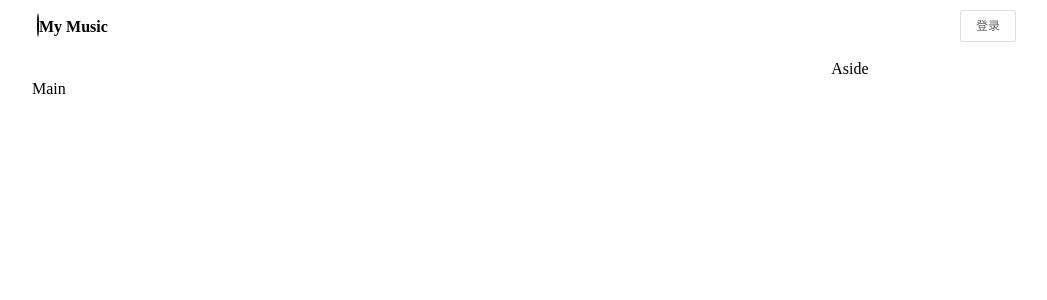
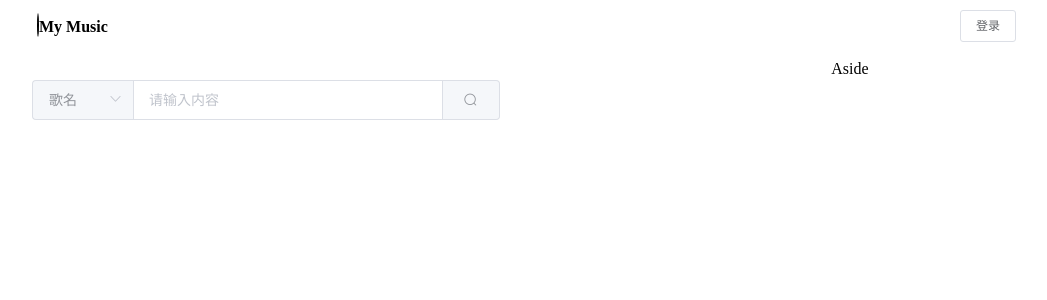
Before and after one commit to jwxhhxx/musicMenu, a Vue app in the folder music_menu_v2/: page / in a window 1280 px wide. Shown: the top 300 px of the page, without its empty margins (116-1163 px from the left). Built offline with nearby package versions, Linux system fonts and the light colour scheme; a small style sheet from the web is missing.

Commit message:
add search

```diff
--- a/music_menu_v2/src/App.vue
+++ b/music_menu_v2/src/App.vue
@@ -5,9 +5,11 @@
         <Header></Header>
       </el-header>
       <el-container>
-        <el-main>Main</el-main>
+        <el-main>
+          <Search>
+          </Search>
+        </el-main>
         <el-aside width="20%">Aside</el-aside>
-
       </el-container>
     </el-container>
   </div>
@@ -15,10 +17,12 @@
 
 <script>
 import Header from './components/Header.vue'
+import Search from './components/Search.vue'
 export default {
   name: 'App',
   components: {
-    Header
+    Header,
+    Search
   },
 }
 </script>
--- a/music_menu_v2/src/components/Header.vue
+++ b/music_menu_v2/src/components/Header.vue
@@ -18,7 +18,7 @@
 
 <script>
 export default {
-
+  name: 'Header'
 }
 </script>
 
--- /dev/null
+++ b/music_menu_v2/src/components/Search.vue
@@ -0,0 +1,57 @@
+<template>
+  <div class="top">
+    <el-input placeholder="请输入内容"
+              class="input-with-select"
+              v-model="inputText">
+      <el-select v-model="value"
+                 slot="prepend"
+                 placeholder="请选择">
+        <el-option v-for="item in options"
+                   :key="item.value"
+                   :value='item.value'
+                   :label="item.label"></el-option>
+      </el-select>
+      <el-button slot="append"
+                 icon="el-icon-search"></el-button>
+    </el-input>
+  </div>
+</template>
+
+<script>
+export default {
+  name: 'Search',
+  data () {
+    return {
+      options: [
+        {
+          value: 'musicName',
+          label: '歌名'
+        },
+        {
+          value: 'originalSinger',
+          label: '歌手'
+        },
+        {
+          value: 'musicType',
+          label: '曲风'
+        },
+        {
+          value: 'language',
+          label: '语言'
+        }
+      ],
+      value: 'musicName',
+      inputText: ''
+    }
+  }
+}
+</script>
+
+<style>
+.el-select {
+  width: 100px;
+}
+.top {
+  width: 60%;
+}
+</style>
```
